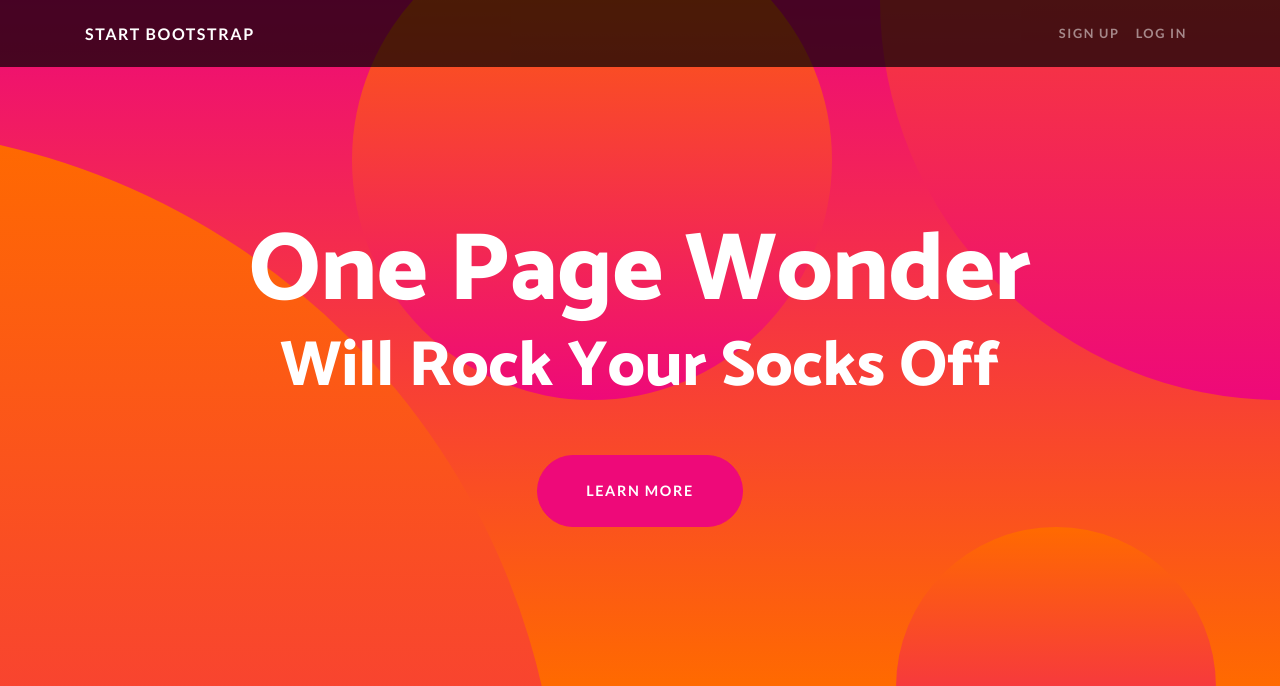
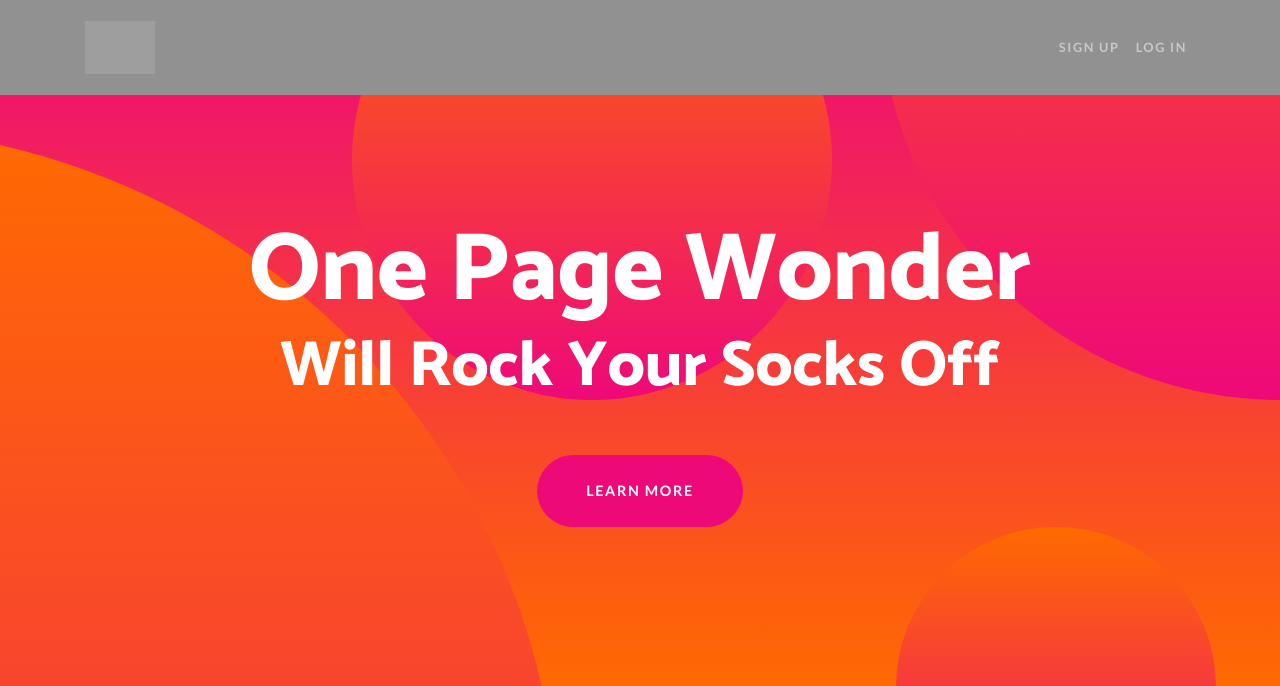
Before and after one commit to jumboduck/lets-play, a Flask app: page / in a window 1280 px wide. Shown: the top 686 px of the page. Run offline with Flask 2, Linux system fonts and the light colour scheme; some libraries are stand-ins or nearby versions; grey boxes are pictures that could not be loaded.

Commit message:
Add bespoke css and link to base template

```diff
--- a/Templates/public/template/base.html
+++ b/Templates/public/template/base.html
@@ -21,6 +21,9 @@
   <!-- Custom styles for this template -->
   <link href="{{url_for('static', filename='css/one-page-wonder.min.css')}}" rel="stylesheet">
 
+  <!-- Main CSS -->
+  <link href="{{url_for('static', filename='css/style.css')}}" rel="stylesheet">
+
 </head>
 
 <body>
@@ -28,7 +31,7 @@
   <!-- Navigation -->
   <nav class="navbar navbar-expand-lg navbar-dark navbar-custom fixed-top">
     <div class="container">
-      <a class="navbar-brand" href="#">Start Bootstrap</a>
+      <a class="navbar-brand" href="#"><img src="{{url_for('static', filename='img/logo.png')}}" alt="let's play logo"></a>
       <button class="navbar-toggler" type="button" data-toggle="collapse" data-target="#navbarResponsive"
         aria-controls="navbarResponsive" aria-expanded="false" aria-label="Toggle navigation">
         <span class="navbar-toggler-icon"></span>
--- /dev/null
+++ b/static/css/style.css
@@ -0,0 +1,7 @@
+.navbar-brand img {
+    width: 70px;
+}
+
+.navbar-custom {
+    background-color: #929191;
+}
```
